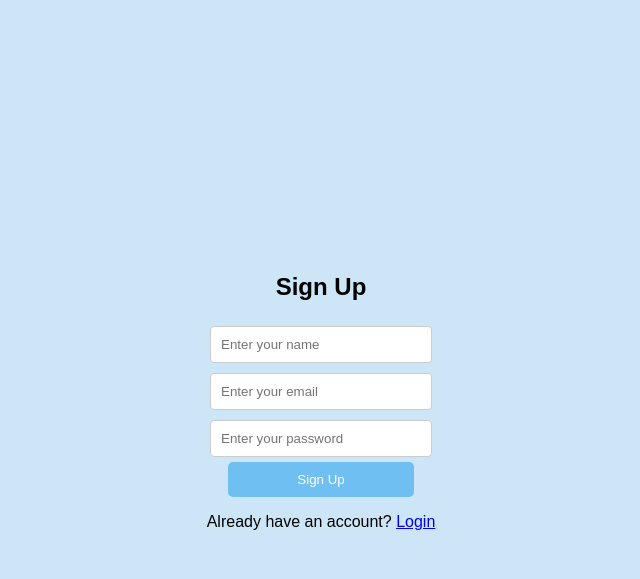
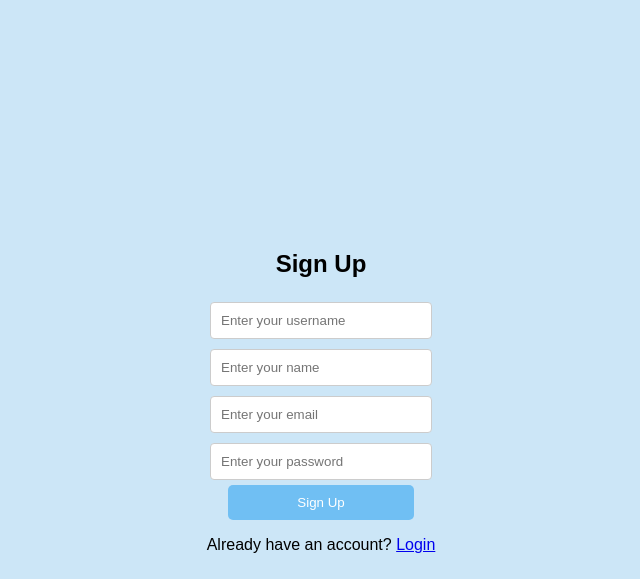
Before and after one commit to itzabd/MindWaveWeb, a Flask app: page /signup in a window 1280 px wide. Shown: the top 579 px of the page, without its empty margins (319-959 px from the left). Run offline with Flask 3, Linux system fonts and the light colour scheme.

Commit message:
Added Email verification system

```diff
--- a/app.py
+++ b/app.py
@@ -4,6 +4,8 @@ from dotenv import load_dotenv
 from flask import Flask, render_template, request, redirect, url_for, flash, session
 from flask_login import LoginManager, login_user, login_required, logout_user, UserMixin, current_user
 from werkzeug.security import generate_password_hash, check_password_hash
+from itsdangerous import URLSafeTimedSerializer
+from flask_mail import Mail, Message
 
 # Load environment variables
 load_dotenv()
@@ -30,11 +32,13 @@ login_manager.login_view = 'login'
 
 # User Class for Flask-Login
 class User(UserMixin):
-    def __init__(self, id, name, email, password_hash, role="user"):
+    def __init__(self, id, username, name, email, password_hash, email_verified=False, role="user"):
         self.id = id
+        self.username = username
         self.name = name
         self.email = email
         self.password_hash = password_hash
+        self.email_verified = email_verified
         self.role = role
 
     def __repr__(self):
@@ -55,11 +59,13 @@ class User(UserMixin):
                 # Filter out the 'password' field (if it exists)
                 filtered_data = {
                     "id": user_data["id"],
+                    "username": user_data["username"],  # Missing in your original code
                     "name": user_data["name"],
                     "email": user_data["email"],
                     "password_hash": user_data["password_hash"],
-                    "role": user_data.get("role", "user")  # Default role is 'user'
+                    "role": user_data.get("role", "user")
                 }
+
                 return User(**filtered_data)  # Create User instance from filtered data
 
         except Exception as e:
@@ -123,43 +129,69 @@ def logout():
     return redirect(url_for('home'))
 
 # Signup Route
+
+app.config['MAIL_SERVER'] = 'smtp.gmail.com'
+app.config['MAIL_PORT'] = 587
+app.config['MAIL_USE_TLS'] = True
+app.config['MAIL_USERNAME'] = 'demomindwaveweb@gmail.com'
+app.config['MAIL_PASSWORD'] = 'yybj bhrv tymx abii'
+mail = Mail(app)
+from flask_mail import Message
+
 @app.route('/signup', methods=['GET', 'POST'])
 def signup():
     if request.method == 'POST':
+        username = request.form['username']
         name = request.form['name']
         email = request.form['email']
         password = request.form['password']
 
-        print(f"Received signup data: {name}, {email}")
-
-        # Check if email exists
-        response = supabase.table('users').select('email').eq('email', email).execute()
+        # Check if email or username already exists
+        response = supabase.table('users').select('email, username').or_(f'email.eq.{email},username.eq.{username}').execute()
         if response.data:
-            flash('Email already exists.', 'danger')
+            flash('Email or username already exists.', 'danger')
             return redirect(url_for('signup'))
 
         # Hash the password
         password_hash = generate_password_hash(password)
 
-        # Insert user
+        # Insert user into the database
         try:
             response = supabase.table('users').insert({
+                'username': username,
                 'name': name,
                 'email': email,
                 'password_hash': password_hash,
+                'email_verified': False,
                 'role': 'user'
             }).execute()
 
             if response.data:
-                flash('Account created successfully! Please log in.', 'success')
+                flash('Account created successfully! Please check your email to verify your account.', 'success')
+
+                # ✅ Generate email verification token
+                token = generate_verification_token(email)
+                verification_url = url_for('verify_email', token=token, _external=True)
+
+                # ✅ Send Verification Email
+                msg = Message("Verify Your Email", sender="demomindwaveweb@gmail.com", recipients=[email])
+                msg.body = f"Click the link to verify your email: {verification_url}"
+
+                try:
+                    mail.send(msg)
+                    print(f"✅ Email sent to {email}")  # Debugging log
+                except Exception as e:
+                    print(f"❌ Email failed to send: {e}")  # Debugging log
+                    flash('Error sending verification email. Please try again.', 'danger')
+
                 return redirect(url_for('login'))
             else:
                 flash('Failed to create an account. Try again.', 'danger')
-
         except Exception as e:
             flash(f"Error: {str(e)}", 'danger')
 
     return render_template('signup.html')
+
 
 # Protected Route (Dashboard)
 @app.route('/dashboard')
@@ -182,5 +214,29 @@ def dashboard():
         flash('You need to log in to access the dashboard.', 'danger')
         return redirect(url_for('login'))
 
+
+#==========Gen and verify token======================
+def generate_verification_token(email):
+    serializer = URLSafeTimedSerializer(app.secret_key)
+    return serializer.dumps(email, salt='email-verification')
+
+def verify_token(token, expiration=3600):
+    serializer = URLSafeTimedSerializer(app.secret_key)
+    try:
+        email = serializer.loads(token, salt='email-verification', max_age=expiration)
+    except:
+        return None
+    return email
+#===================email verification========================
+@app.route('/verify_email/<token>')
+def verify_email(token):
+    email = verify_token(token)
+    if email:
+        # Mark the user's email as verified
+        supabase.table('users').update({'email_verified': True}).eq('email', email).execute()
+        flash('Email verified successfully! You can now log in.', 'success')
+    else:
+        flash('Invalid or expired token.', 'danger')
+    return redirect(url_for('login'))
 if __name__ == '__main__':
     app.run(host='0.0.0.0', port=5000, debug=True)
--- a/templates/signup.html
+++ b/templates/signup.html
@@ -12,10 +12,11 @@
 
     <!-- Signup Form -->
     <form action="{{ url_for('signup') }}" method="POST">
-        <input type="text" name="name" placeholder="Enter your name" required><br>
-        <input type="email" name="email" placeholder="Enter your email" required><br>
-        <input type="password" name="password" placeholder="Enter your password" required><br>
-        <button type="submit">Sign Up</button>
+    <input type="text" name="username" placeholder="Enter your username" required><br>
+    <input type="text" name="name" placeholder="Enter your name" required><br>
+    <input type="email" name="email" placeholder="Enter your email" required><br>
+    <input type="password" name="password" placeholder="Enter your password" required><br>
+    <button type="submit">Sign Up</button>
     </form>
 
     <p>Already have an account? <a href="{{ url_for('login') }}">Login</a></p>
```
